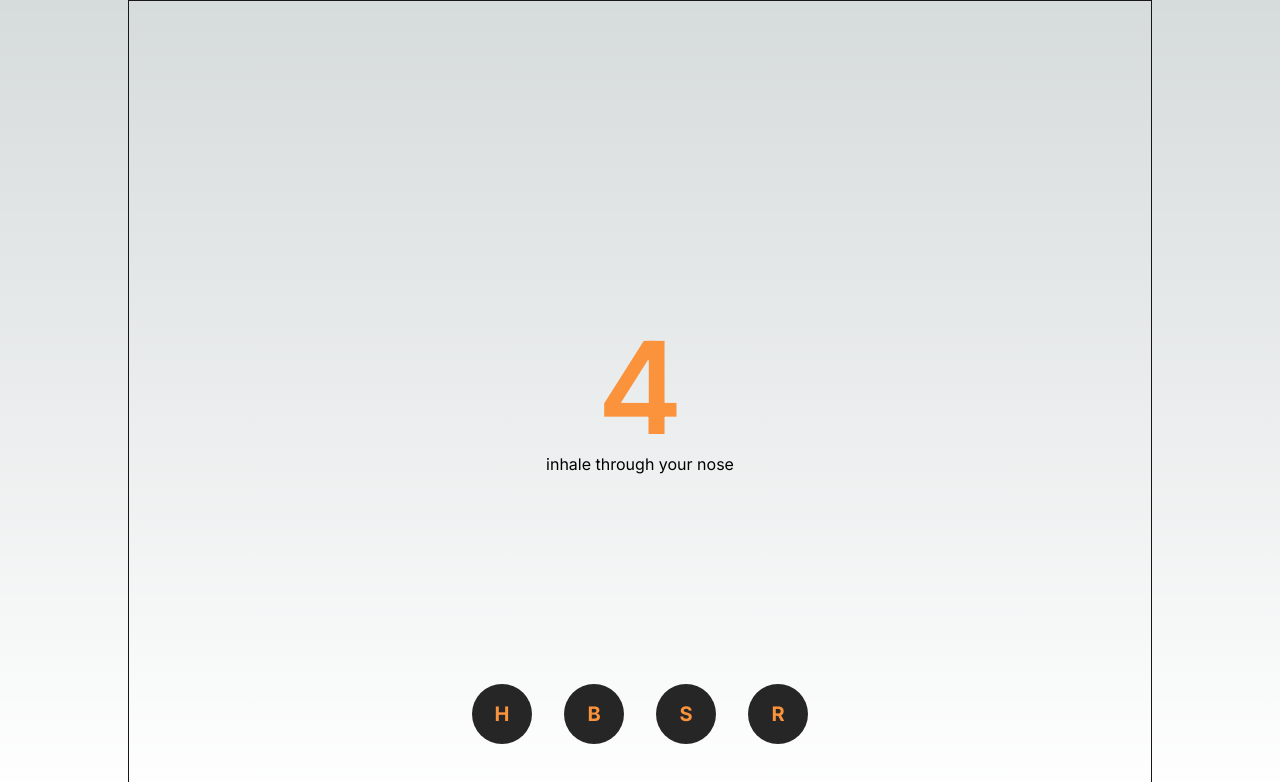
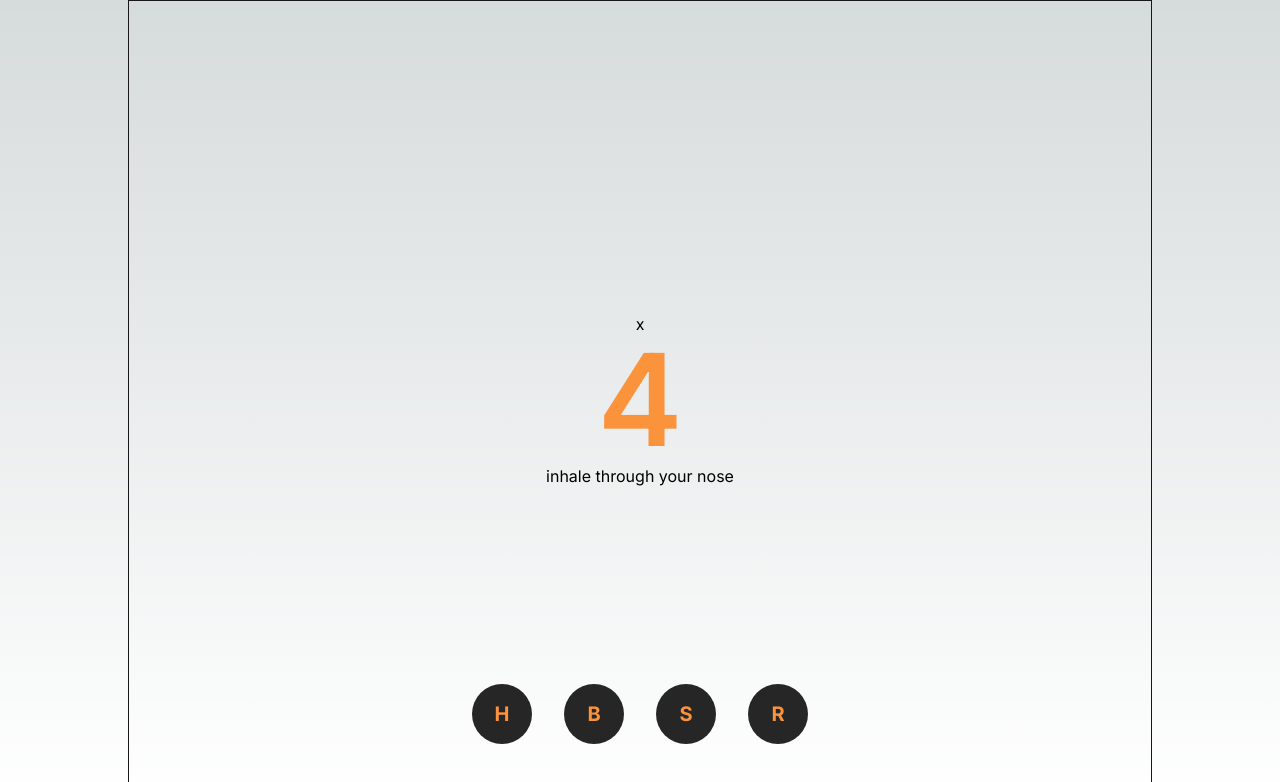
Before and after one commit to GrandeJames/bryzi, a Next.js app: page / in a window 1280 px wide. Both pictures are taken after a click on the button "Start". Shown: the top 782 px of the page. Built offline with nearby package versions, Linux system fonts and the light colour scheme.

Commit message:
Add exit button

```diff
--- a/src/app/ui/focus.tsx
+++ b/src/app/ui/focus.tsx
@@ -41,9 +41,14 @@ function Focus() {
     }
   };
 
+  const handleExitClick = () => {
+    setStage("");
+  };
+
   return (
     <div className="flex flex-col border border-neutral-900 h-screen justify-center items-center">
-      <div>{!stage && <button onClick={handleFocusClick}>Start</button>}</div>
+      <>{!stage && <button onClick={handleFocusClick}>Start</button>}</>
+      <>{stage && <button onClick={handleExitClick}>x</button>}</>
       <>
         {stage === "breath" && <Breath onComplete={handleNextStage} />}
         {stage === "visual" && <Visual onComplete={handleNextStage} />}
```
